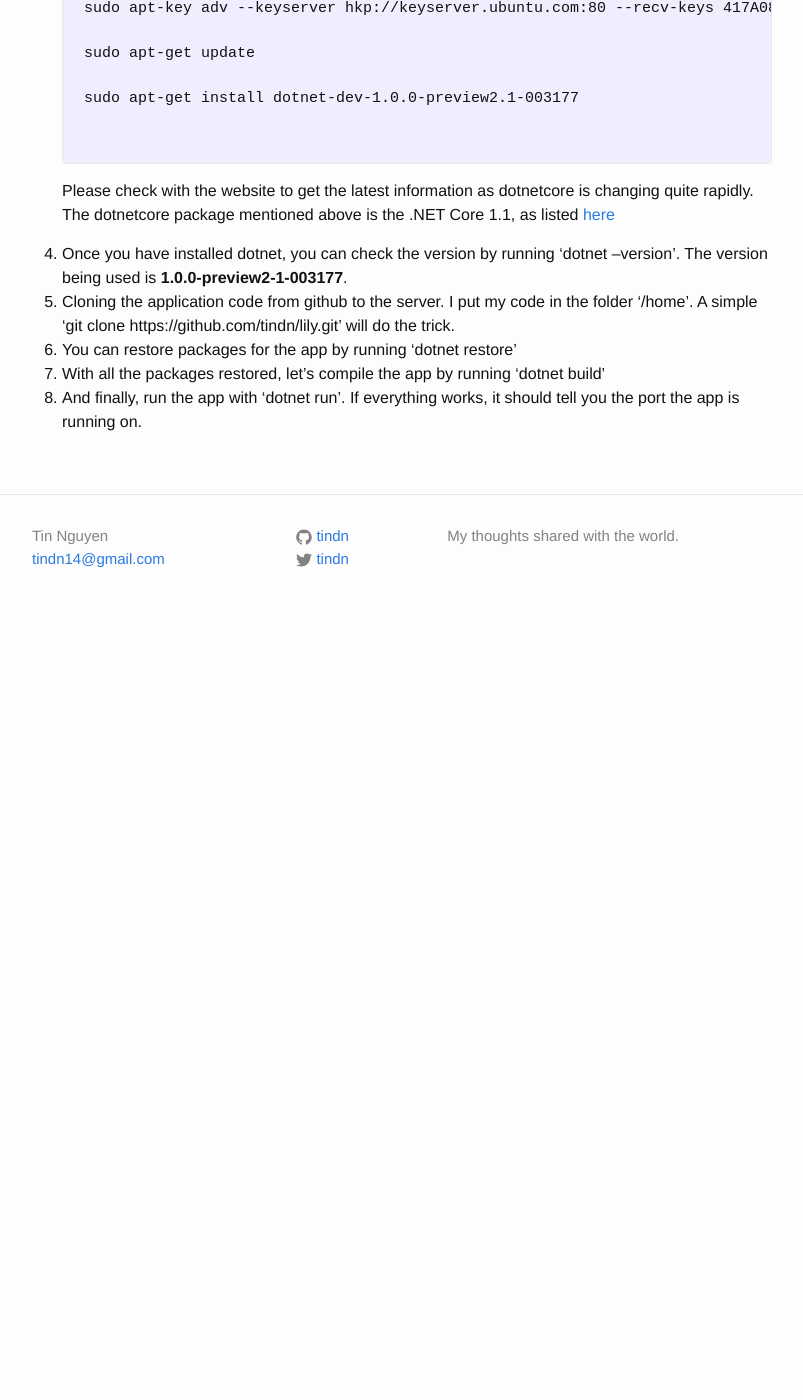
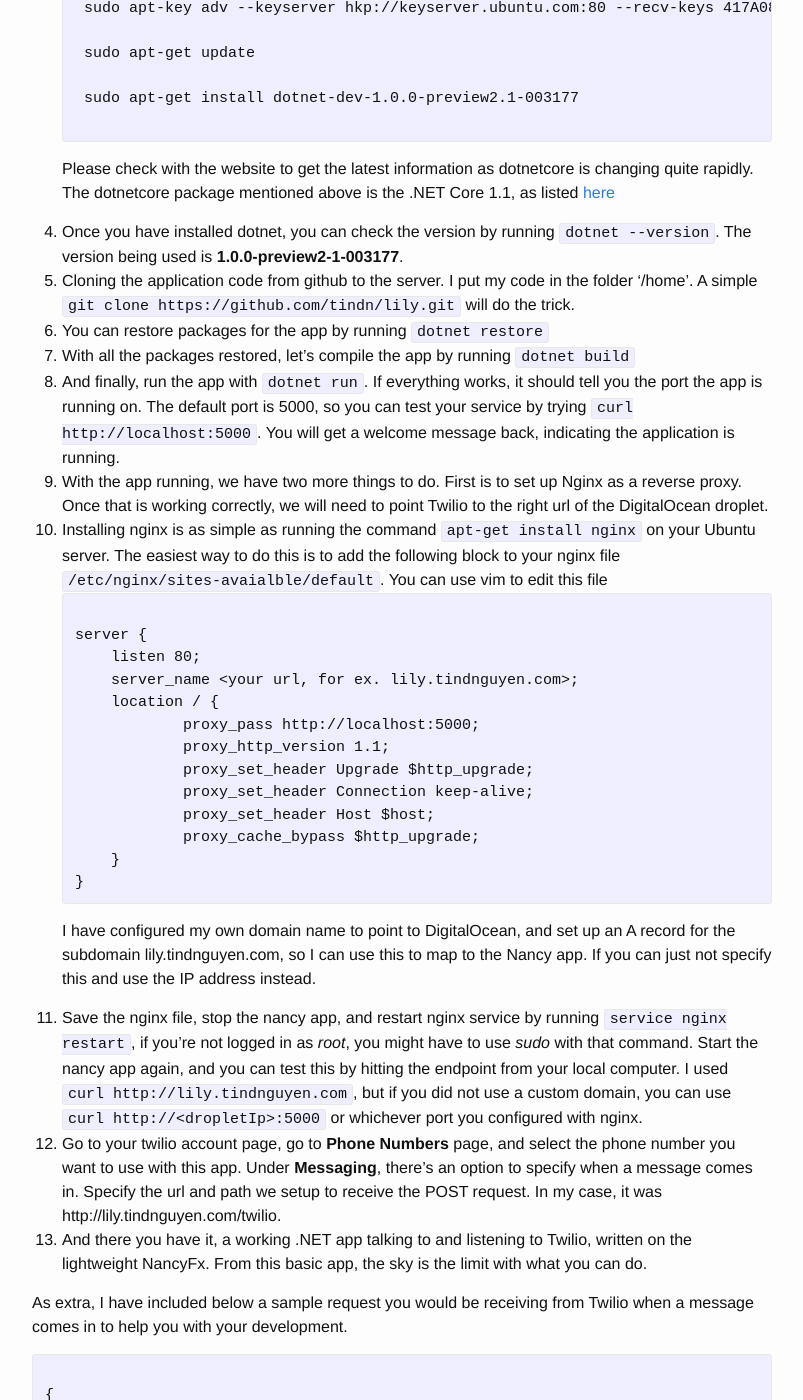
Before and after one commit to tindn/tindn.github.io, a Jekyll site: the page built from _posts/2017-02-15-twilio-app-with-nancyfx,-dotnetcore-on-ubuntu.markdown, in a window 1280 px wide and 1400 px high, scrolled down 631 px. Shown: the whole window, without its empty margins (238-1041 px from the left). Built offline with Jekyll 4.4.1, drawn with Linux system fonts in a browser that asks for light colours; before the commit the page ends 1261 px from its top, so only the background shows below that; some of the changed text lies outside the part shown.

Commit message:
finish twilio nancy post

```diff
--- a/_posts/2017-02-15-twilio-app-with-nancyfx,-dotnetcore-on-ubuntu.markdown
+++ b/_posts/2017-02-15-twilio-app-with-nancyfx,-dotnetcore-on-ubuntu.markdown
@@ -31,17 +31,190 @@ assuming you're using Ubunto 16.04, the steps are
     sudo apt-get update
 
     sudo apt-get install dotnet-dev-1.0.0-preview2.1-003177
-
     </code></pre>
     Please check with the website to get the latest information as dotnetcore is changing
     quite rapidly. The dotnetcore package mentioned above is the .NET Core 1.1, as listed
     [here](https://www.microsoft.com/net/download/linux)
 
 4. Once you have installed dotnet, you can check the version by running
-'dotnet --version'. The version being used is **1.0.0-preview2-1-003177**.
+`dotnet --version`. The version being used is **1.0.0-preview2-1-003177**.
 5. Cloning the application code from github to the server. I put my code in the folder
-'/home'. A simple 'git clone https://github.com/tindn/lily.git' will do the trick.
-6. You can restore packages for the app by running 'dotnet restore'
-7. With all the packages restored, let's compile the app by running 'dotnet build'
-8. And finally, run the app with 'dotnet run'. If everything works, it should tell you
-the port the app is running on.
+'/home'. A simple `git clone https://github.com/tindn/lily.git` will do the trick.
+6. You can restore packages for the app by running `dotnet restore`
+7. With all the packages restored, let's compile the app by running `dotnet build`
+8. And finally, run the app with `dotnet run`. If everything works, it should tell you
+the port the app is running on. The default port is 5000, so you can test your service by
+trying `curl http://localhost:5000`. You will get a welcome message back, indicating the
+application is running.
+9. With the app running, we have two more things to do. First is to set up Nginx as a
+reverse proxy. Once that is working correctly, we will need to point Twilio to the right
+url of the DigitalOcean droplet.
+10. Installing nginx is as simple as running the command `apt-get install nginx` on your
+Ubuntu server. The easiest way to do this is to add the following block  to your nginx
+file `/etc/nginx/sites-avaialble/default`. You can use vim to edit this file
+    <pre><code>
+    server {
+        listen 80;
+        server_name <your url, for ex. lily.tindnguyen.com>;
+        location / {
+                proxy_pass http://localhost:5000;
+                proxy_http_version 1.1;
+                proxy_set_header Upgrade $http_upgrade;
+                proxy_set_header Connection keep-alive;
+                proxy_set_header Host $host;
+                proxy_cache_bypass $http_upgrade;
+        }
+    }
+    </code></pre>
+    I have configured my own domain name to point to DigitalOcean, and set up an A record
+    for the subdomain lily.tindnguyen.com, so I can use this to map to the Nancy app.
+    If you can just not specify this and use the IP address instead.
+11. Save the nginx file, stop the nancy app, and restart nginx service by running
+`service nginx restart`, if you're not logged in as *root*, you might have to use *sudo*
+with that command. Start the nancy app again, and you can test this by hitting the
+endpoint from your local computer. I used `curl http://lily.tindnguyen.com`, but if you
+did not use a custom domain, you can use `curl http://<dropletIp>:5000` or whichever
+port you configured with nginx.
+12. Go to your twilio account page, go to **Phone Numbers** page, and select the phone
+number you want to use with this app. Under **Messaging**, there's an option to specify
+when a message comes in. Specify the url and path we setup to receive the POST request.
+In my case, it was http://lily.tindnguyen.com/twilio.
+13. And there you have it, a working .NET app talking to and listening to Twilio, written
+on the lightweight NancyFx. From this basic app, the sky is the limit with what you can do.
+
+As extra, I have included below a sample request you would be receiving from Twilio when
+a message comes in to help you with your development.
+
+<pre><code>
+{
+  "ClientCertificate": null,
+  "ProtocolVersion": "HTTP/1.1",
+  "UserHostAddress": "127.0.0.1",
+  "Method": "POST",
+  "Url": {
+    "Scheme": "http",
+    "HostName": "lily.tindnguyen.com",
+    "Port": null,
+    "BasePath": "",
+    "Path": "/twilio",
+    "Query": "",
+    "SiteBase": "http://lily.tindnguyen.com",
+    "IsSecure": false
+  },
+  "Path": "/twilio",
+  "Query": {},
+  "Body": {
+    "CanRead": true,
+    "CanSeek": true,
+    "CanTimeout": false,
+    "CanWrite": true,
+    "Length": 414,
+    "IsInMemory": true,
+    "Position": 0
+  },
+  "Cookies": {},
+  "Session": [],
+  "Files": [],
+  "Form": {
+    "ToCountry": {},
+    "ToState": {},
+    "SmsMessageSid": {},
+    "NumMedia": {},
+    "ToCity": {},
+    "FromZip": {},
+    "SmsSid": {},
+    "FromState": {},
+    "SmsStatus": {},
+    "FromCity": {},
+    "Body": {},
+    "FromCountry": {},
+    "To": {},
+    "ToZip": {},
+    "NumSegments": {},
+    "MessageSid": {},
+    "AccountSid": {},
+    "From": {},
+    "ApiVersion": {}
+  },
+  "Headers": [
+    {
+      "Key": "Cache-Control",
+      "Value": [
+        "max-age=259200"
+      ]
+    },
+    {
+      "Key": "Connection",
+      "Value": [
+        "keep-alive"
+      ]
+    },
+    {
+      "Key": "Content-Length",
+      "Value": [
+        "414"
+      ]
+    },
+    {
+      "Key": "Content-Type",
+      "Value": [
+        "application/x-www-form-urlencoded"
+      ]
+    },
+    {
+      "Key": "Accept",
+      "Value": [
+        "*/*;q=1"
+      ]
+    },
+    {
+      "Key": "Host",
+      "Value": [
+        "lily.tindnguyen.com"
+      ]
+    },
+    {
+      "Key": "User-Agent",
+      "Value": [
+        "TwilioProxy/1.1"
+      ]
+    },
+    {
+      "Key": "X-Twilio-Signature",
+      "Value": [
+        "GPO8RJKBNVJPW93X2Q**********"
+      ]
+    }
+  ]
+}
+</code></pre>
+
+Specific message details
+<pre><code>
+ToCountry: US
+ToState: NY
+SmsMessageSid: SMdedfd9a253443fbef927ef29eabf4172
+NumMedia: 0
+ToCity: NEW YORK
+FromZip: 02769
+SmsSid: SMdedfd9a253443fbef927ef29eabf4172
+FromState: MA
+SmsStatus: received
+FromCity: BROCKTON
+Body: Hello Nancy
+FromCountry: US
+To: +16464614040
+ToZip: 10014
+NumSegments: 1
+MessageSid: SMdedfd9a253443fbef927ef29eabf4172
+AccountSid: AC79edd9571e4967d07e24eaf4c4acdea9
+From: +19999999999
+ApiVersion: 2010-04-01
+</code></pre>
+
+*NOTE* Obviously, this is content getting transfered over the wire with HTTP,
+which is **INSECURE**. Therefore, please configure your server to use HTTPS.
+The guide to do so can be found [here](https://www.digitalocean.com/community/tutorials/how-to-create-an-ssl-certificate-on-nginx-for-ubuntu-14-04).
+There are many options for an SSL Cert, such as [Let's Encrypt](https://letsencrypt.org).
+
+Happy coding.
```
